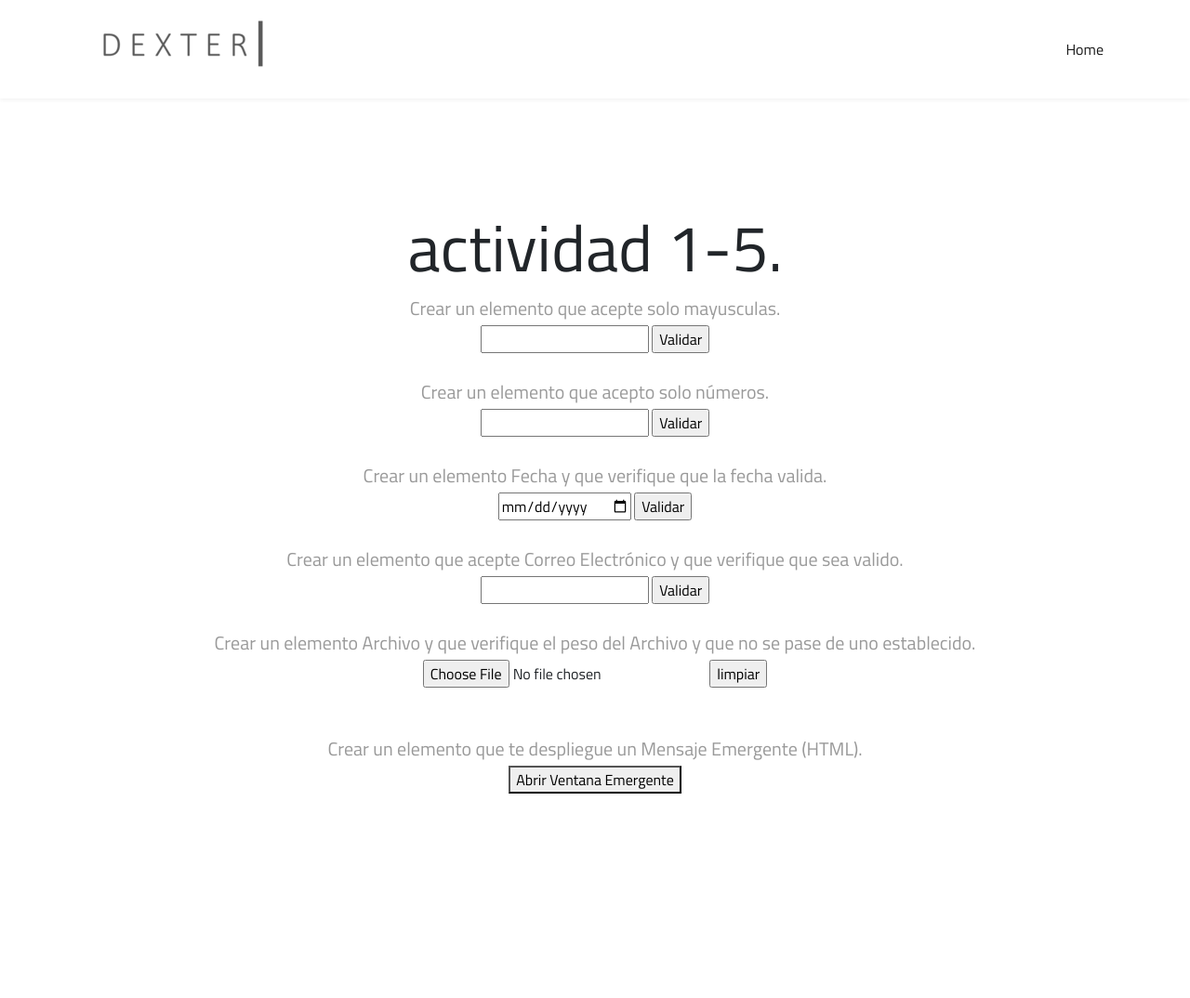
After one commit to Dexterrock/portafolio, a PHP site: page /actividad5.php in a window 1280 px wide. The commit adds this page. Shown: the whole page at 93% size. Run offline with PHP 8.4, Linux system fonts and the light colour scheme.

Commit message:
tarea 1.5

```diff
--- /dev/null
+++ b/actividad5.php
@@ -0,0 +1,106 @@
+<!doctype html>
+<html lang="en">
+
+<head>
+    <!-- Required meta tags -->
+    <meta charset="utf-8">
+    <meta name="viewport" content="width=device-width, initial-scale=1, shrink-to-fit=no">
+
+    <!-- Bootstrap CSS -->
+    <link rel="stylesheet" href="https://cdn.jsdelivr.net/npm/bootstrap@4.5.3/dist/css/bootstrap.min.css" integrity="sha384-TX8t27EcRE3e/ihU7zmQxVncDAy5uIKz4rEkgIXeMed4M0jlfIDPvg6uqKI2xXr2" crossorigin="anonymous">
+    <link href="./assets/styles/style-barravertical.css" rel="stylesheet">
+    <link rel="preconnect" href="https://fonts.gstatic.com">
+    <link href="https://fonts.googleapis.com/css2?family=Titillium+Web:wght@200;400;700&display=swap" rel="stylesheet">
+    <scrip src="https://unpkg.com/ionicons@5.2.3/dist/ionicons.js">
+        </script>
+
+        <title>TallerWEB</title>
+</head>
+
+<body>
+    <nav class="navbar navbar-expand-lg fixel-top">
+        <div class="container">
+
+            <a class="navbar-brand" href="#"><img src="./assets/static//Dexter_Logo3.png" class="logo-brand" alt="logo"></a>
+            <button class="navbar-toggler" type="button" data-toggle="collapse" data-target="#navbarNav" aria-controls="navbarNav" aria-expanded="false" aria-label="Toggle navigation">
+                <ion-icon name="menu-outline"></ion-icon>
+            </button>
+
+            <div class="collapse navbar-collapse" id="navbarNav">
+                <ul class="navbar-nav ml-auto">
+
+                    <li class="nav-item">
+                        <a class="nav-link" href="index2.php" id="Exit">Home</a>
+                    </li>
+                </ul>
+            </div>
+        </div>
+    </nav>
+
+    <section id="portafolio">
+        <div class="container-fluid">
+            <div class="content-center">
+                <h1>actividad 1-5.</h1>
+
+                <p>Crear un elemento que acepte solo mayusculas.</p>
+                <form name="Formulario">
+                    <input type="text" name="letrasMayusculas" required pattern="[A-Z]+" >
+                    <input type="submit" value="Validar" title="Solo letras MAYUSCULAS">
+                </form>
+                <br />
+                <p>Crear un elemento que acepto solo números.</p>
+                <form name="Formulario">
+                    <input type="number" name="soloNumeros" required pattern="[1-9]*">
+                    <input type="submit" value="Validar" title="Solo Numeros">
+                </form>
+                <br />
+                <p>Crear un elemento Fecha y que verifique que la fecha valida.</p>
+                <form name="Formulario">
+                    <input type="date" name="fecha" required>
+                    <input type="submit" value="Validar" title="Solo fechas">
+                </form>
+                <br />
+                <p>Crear un elemento que acepte Correo Electrónico y que verifique que sea valido.</p>
+                <form name="Formulario">
+                    <input type="email" name="correo" required>
+                    <input type="submit" value="Validar" title="Solo correos">
+                </form>
+                <br />
+                <p>Crear un elemento Archivo y que verifique el peso del Archivo y que no se pase de uno establecido.</p>
+                <form name="Formulario">
+                    <input type="file" name="archivo" required>
+                    <input type="reset" value="limpiar" >
+                </form>
+                <br />
+                <br />
+                <p>Crear un elemento que te despliegue un Mensaje Emergente (HTML).</p>
+                <div class="contenedor">
+		<article>
+			<button id="btn-abrir-popup" class="btn-abrir-popup">Abrir Ventana Emergente</button>
+		</article>
+
+		<div class="overlay" id="overlay">
+			<div class="popup" id="popup">
+				<a href="#" id="btn-cerrar-popup" class="btn-cerrar-popup"><i class="fas fa-times"></i></a>
+				<h3>Hola!</h3>
+				<h4>esta es una ventana emergente.</h4>
+				<form action="">
+					<input type="submit" class="btn-submit" value="cerrar ventana">
+				</form>
+			</div>
+		</div>
+	</div>
+
+	<script src="popup.js"></script>
+
+
+            </div>
+
+            <!-- Optional JavaScript; choose one of the two! -->
+            <!-- Option 1: jQuery and Bootstrap Bundle (includes Popper) -->
+            <script src="https://code.jquery.com/jquery-3.5.1.slim.min.js" integrity="sha384-DfXdz2htPH0lsSSs5nCTpuj/zy4C+OGpamoFVy38MVBnE+IbbVYUew+OrCXaRkfj" crossorigin="anonymous"></script>
+            <script src="https://cdn.jsdelivr.net/npm/bootstrap@4.5.3/dist/js/bootstrap.bundle.min.js" integrity="sha384-ho+j7jyWK8fNQe+A12Hb8AhRq26LrZ/JpcUGGOn+Y7RsweNrtN/tE3MoK7ZeZDyx" crossorigin="anonymous"></script>
+
+</body>
+
+</html>
--- a/index2.php
+++ b/index2.php
@@ -52,8 +52,8 @@
 			<a href="./curriculun.php">Actividad 1-1</a>
 			<a href="./index.php">Actividad 1-2</a>
 			<a href="./portafolio.php">Actividad 1-3</a>
-			<a href="#">Actividad 1-4</a>
-			<a href="#">Actividad 1-5</a>
+			<a href="./actividad5.php">Actividad 1-5</a>
+      <a href="https://github.com/Dexterrock/portafolio/tree/fda0f5b95c0db9911e66d6b016a5319aca651a06">Todos los Archivos</a>
 		</nav>
 		<label for="btn-menu">✖️</label>
 	</div>
--- /dev/null
+++ b/popup.js
@@ -0,0 +1,15 @@
+var btnAbrirPopup = document.getElementById('btn-abrir-popup'),
+	overlay = document.getElementById('overlay'),
+	popup = document.getElementById('popup'),
+	btnCerrarPopup = document.getElementById('btn-cerrar-popup');
+
+btnAbrirPopup.addEventListener('click', function(){
+	overlay.classList.add('active');
+	popup.classList.add('active');
+});
+
+btnCerrarPopup.addEventListener('click', function(e){
+	e.preventDefault();
+	overlay.classList.remove('active');
+	popup.classList.remove('active');
+});
```
Also changed, not shown: assets/styles/style-barravertical.css (+131 -0 lines).
